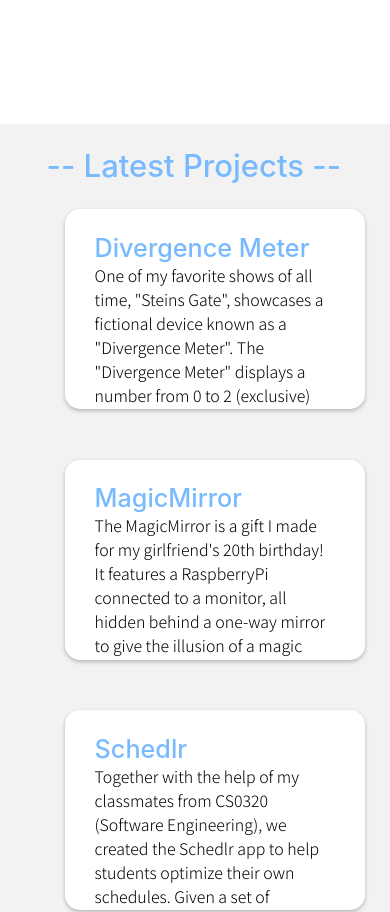
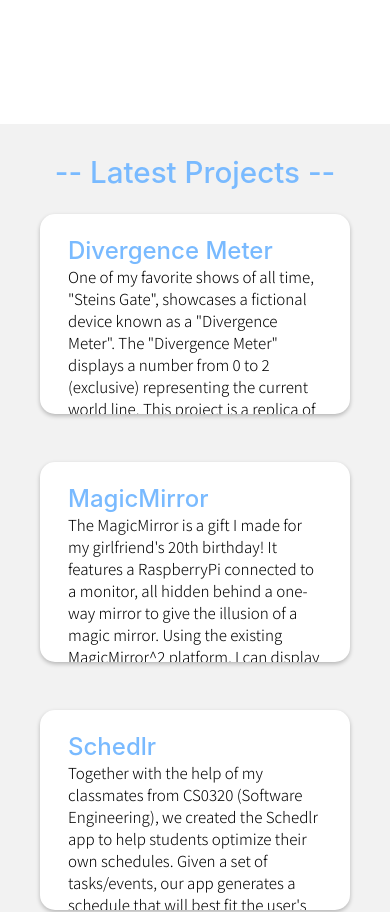
Before and after one commit to vpondtor/portfolio, a React (Create React App) app: page / in a window 390 px wide. Shown: the part 720-1632 px from the top of the page. Built offline with nearby package versions, Linux system fonts and the light colour scheme.

Commit message:
more mobile friendly fixes

```diff
--- a/src/App.css
+++ b/src/App.css
@@ -36,6 +36,13 @@
   -webkit-animation: fadein 1.35s; /* Safari and Chrome */
   -o-animation: fadein 1.35s; /* Opera */
   animation-timing-function: ease-in;
+}
+
+.section_title {
+  padding: 0.75em 0em 0em 1.5em;
+  font-size: 1.85em;
+  font-weight: 500;
+  color: rgba(121,186,255,255);
 }
 
 @keyframes fadein {
@@ -82,36 +89,6 @@
   background-size: 20% auto;
   background-repeat: no-repeat;
   animation: animatedBackground 2s ease-in-out infinite;
-}
-
-@media (max-width: 400px) {
-  #about {
-    font-size: 1.8vw;
-    flex: 3;
-    height: 100vh;
-    position: relative;
-    /* background-color: #fdf4d6; */
-    background-image: url(./images/cat_balloon.png);
-    background-size: 35% auto;
-    background-repeat: no-repeat;
-    animation: mobileBackground 2s ease-in-out infinite;
-  }
-
-  .vertical-align {
-    position: relative;
-    top: 15%;
-    text-align: center;
-  }
-
-  .content {
-    width: auto;
-    padding: 2em 3em 3em 5em;
-    animation: fadein 1.35s;
-    -moz-animation: fadein 1.35s; /* Firefox */
-    -webkit-animation: fadein 1.35s; /* Safari and Chrome */
-    -o-animation: fadein 1.35s; /* Opera */
-    animation-timing-function: ease-in;
-  }
 }
 
 @keyframes mobileBackground {
@@ -182,13 +159,6 @@
   height: 150px;
 }
 
-.section_title {
-  padding: 0.75em 0em 0em 1.5em;
-  font-size: 1.85em;
-  font-weight: 500;
-  color: rgba(121,186,255,255);
-}
-
 .entry_header {
   font-size: 1.5em;
   font-weight: 500;
@@ -217,3 +187,58 @@
 .thumbnail {
   height: 10%;
 }
+
+@media (max-width: 400px) {
+  #about {
+    font-size: 1.8vw;
+    flex: 3;
+    height: 100vh;
+    position: relative;
+    /* background-color: #fdf4d6; */
+    background-image: url(./images/cat_balloon.png);
+    background-size: 35% auto;
+    background-repeat: no-repeat;
+    animation: mobileBackground 2s ease-in-out infinite;
+  }
+
+  .vertical-align {
+    position: relative;
+    top: 15%;
+    text-align: center;
+  }
+
+  .content {
+    width: auto;
+    padding: 2em 3em 3em 5em;
+    animation: fadein 1.35s;
+    -moz-animation: fadein 1.35s; /* Firefox */
+    -webkit-animation: fadein 1.35s; /* Safari and Chrome */
+    -o-animation: fadein 1.35s; /* Opera */
+    animation-timing-function: ease-in;
+  }
+
+  #entries {
+    padding: 0em 1em 1em 1em;
+  }
+
+  .section_title {
+    width: 75%;
+    padding: 1em 0em 0em 0em;
+    margin: 0 auto;
+    font-size: 1.85em;
+    font-weight: 500;
+    color: rgba(121,186,255,255);
+    text-align: center;
+  }
+
+  #projects {
+    font-size: 1.0rem;
+    flex: 1;
+    background-color: rgba(0, 0, 0, 0.05);
+  }
+
+  .contact-container {
+    display: flex;
+    padding: 1em 10em;
+  }
+}
```
